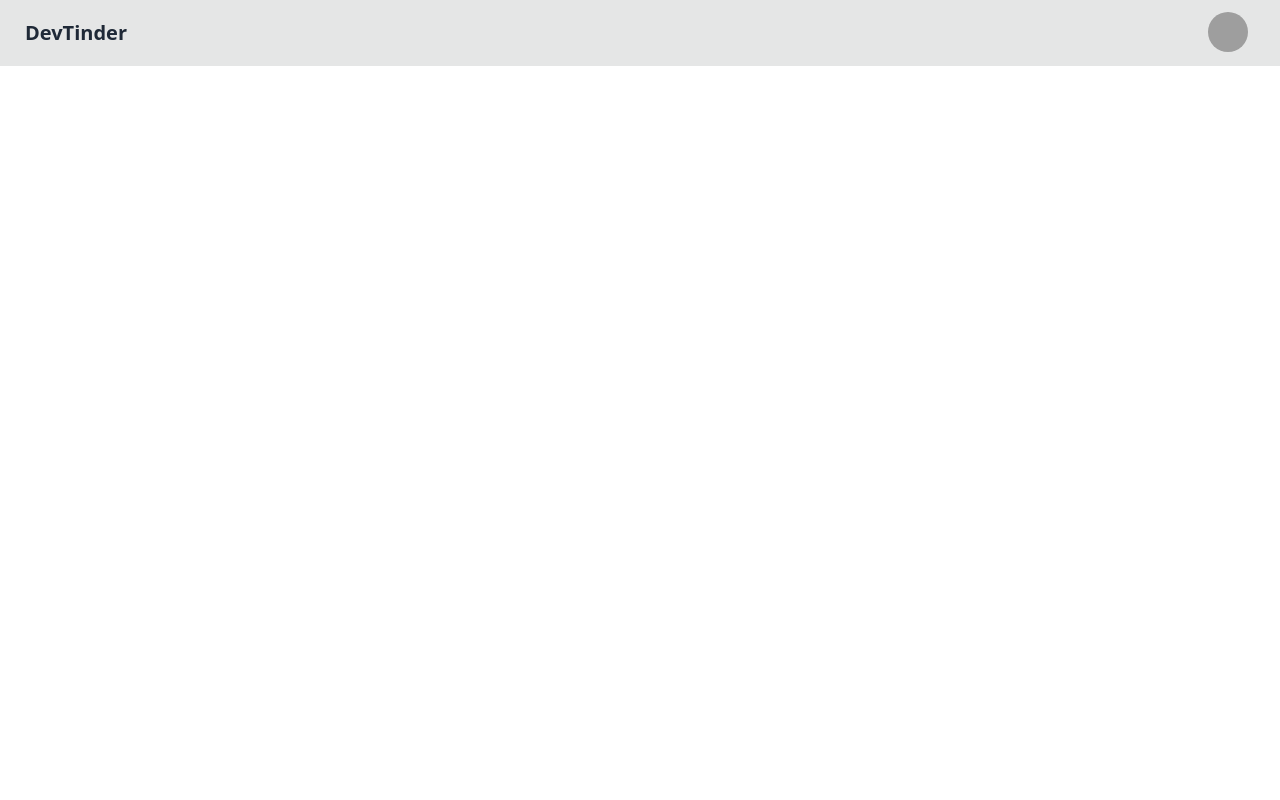
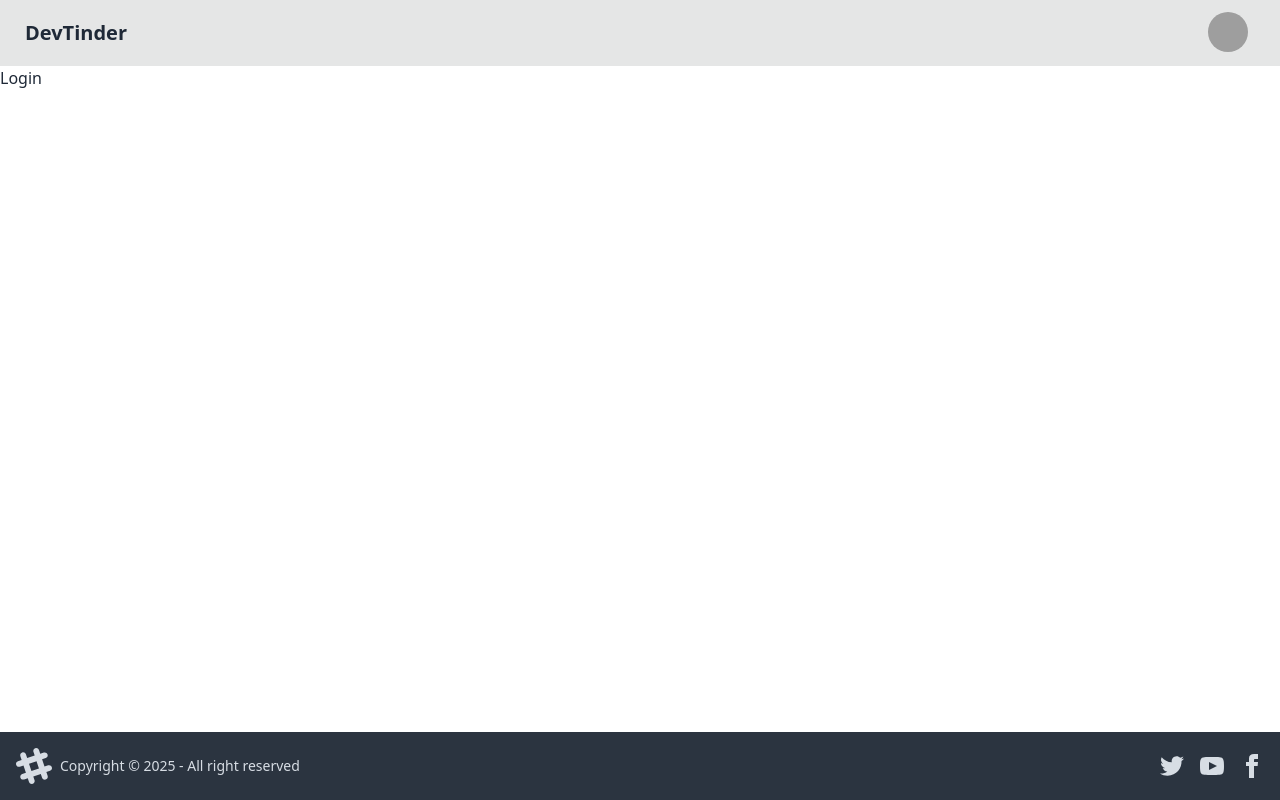
Before and after one commit to Shekhu04/devTinder-frontend, a React (Vite) app: page /login in a window 1280 px wide. Built offline with nearby package versions, Linux system fonts and the light colour scheme; grey boxes are pictures that could not be loaded.

Commit message:
setup complete and impleented routing

```diff
--- a/package.json
+++ b/package.json
@@ -11,7 +11,8 @@
   },
   "dependencies": {
     "react": "^19.0.0",
-    "react-dom": "^19.0.0"
+    "react-dom": "^19.0.0",
+    "react-router-dom": "^7.1.5"
   },
   "devDependencies": {
     "@eslint/js": "^9.19.0",
--- a/src/App.jsx
+++ b/src/App.jsx
@@ -1,46 +1,24 @@
+import { BrowserRouter, Route, Routes } from "react-router-dom";
+import Navbar from "./Navbar";
+import Body from "./Body";
+import Login from "./Login";
+import Profile from "./Profile";
+
 function App() {
   return (
     <>
-      <div className="navbar bg-base-300">
-        <div className="flex-1">
-          <a className="btn btn-ghost text-xl">DevTinder </a>
-        </div>
-        <div className="flex-none gap-2">
-          <div className="form-control">
-          </div>
-          <div className="dropdown dropdown-end mx-5">
-            <div
-              tabIndex={0}
-              role="button"
-              className="btn btn-ghost btn-circle avatar"
-            >
-              <div className="w-10 rounded-full">
-                <img
-                  alt="Tailwind CSS Navbar component"
-                  src="https://img.daisyui.com/images/stock/photo-1534528741775-53994a69daeb.webp"
-                />
-              </div>
-            </div>
-            <ul
-              tabIndex={0}
-              className="menu menu-sm dropdown-content bg-base-100 rounded-box z-[1] mt-3 w-52 p-2 shadow"
-            >
-              <li>
-                <a className="justify-between">
-                  Profile
-                  <span className="badge">New</span>
-                </a>
-              </li>
-              <li>
-                <a>Settings</a>
-              </li>
-              <li>
-                <a>Logout</a>
-              </li>
-            </ul>
-          </div>
-        </div>
-      </div>
+    <BrowserRouter basename="/">
+    <Routes>
+      <Route path="/" element={<Body/>}>
+        <Route path="/login" element={<Login/>}/>
+        <Route path="/profile" element={<Profile/>}/>
+      </Route>
+
+    </Routes>
+
+    </BrowserRouter>
+
+
     </>
   );
 }
--- /dev/null
+++ b/src/Body.jsx
@@ -0,0 +1,16 @@
+import React from 'react'
+import Navbar from './Navbar'
+import { Outlet } from 'react-router-dom'
+import Footer from './Footer'
+
+const Body = () => {
+  return (
+    <div>
+        <Navbar/>
+        <Outlet/>
+        <Footer/>
+    </div>
+  )
+}
+
+export default Body
--- /dev/null
+++ b/src/Footer.jsx
@@ -0,0 +1,59 @@
+import React from 'react'
+
+const Footer = () => {
+  return (
+    <footer className="bg-base-300 footer bg-neutral text-neutral-content items-center p-4 fixed bottom-0">
+      <aside className="grid-flow-col items-center">
+        <svg
+          width="36"
+          height="36"
+          viewBox="0 0 24 24"
+          xmlns="http://www.w3.org/2000/svg"
+          fillRule="evenodd"
+          clipRule="evenodd"
+          className="fill-current"
+        >
+          <path d="M22.672 15.226l-2.432.811.841 2.515c.33 1.019-.209 2.127-1.23 2.456-1.15.325-2.148-.321-2.463-1.226l-.84-2.518-5.013 1.677.84 2.517c.391 1.203-.434 2.542-1.831 2.542-.88 0-1.601-.564-1.86-1.314l-.842-2.516-2.431.809c-1.135.328-2.145-.317-2.463-1.229-.329-1.018.211-2.127 1.231-2.456l2.432-.809-1.621-4.823-2.432.808c-1.355.384-2.558-.59-2.558-1.839 0-.817.509-1.582 1.327-1.846l2.433-.809-.842-2.515c-.33-1.02.211-2.129 1.232-2.458 1.02-.329 2.13.209 2.461 1.229l.842 2.515 5.011-1.677-.839-2.517c-.403-1.238.484-2.553 1.843-2.553.819 0 1.585.509 1.85 1.326l.841 2.517 2.431-.81c1.02-.33 2.131.211 2.461 1.229.332 1.018-.21 2.126-1.23 2.456l-2.433.809 1.622 4.823 2.433-.809c1.242-.401 2.557.484 2.557 1.838 0 .819-.51 1.583-1.328 1.847m-8.992-6.428l-5.01 1.675 1.619 4.828 5.011-1.674-1.62-4.829z"></path>
+        </svg>
+        <p>Copyright © {new Date().getFullYear()} - All right reserved</p>
+      </aside>
+      <nav className="grid-flow-col gap-4 md:place-self-center md:justify-self-end">
+        <a>
+          <svg
+            xmlns="http://www.w3.org/2000/svg"
+            width="24"
+            height="24"
+            viewBox="0 0 24 24"
+            className="fill-current"
+          >
+            <path d="M24 4.557c-.883.392-1.832.656-2.828.775 1.017-.609 1.798-1.574 2.165-2.724-.951.564-2.005.974-3.127 1.195-.897-.957-2.178-1.555-3.594-1.555-3.179 0-5.515 2.966-4.797 6.045-4.091-.205-7.719-2.165-10.148-5.144-1.29 2.213-.669 5.108 1.523 6.574-.806-.026-1.566-.247-2.229-.616-.054 2.281 1.581 4.415 3.949 4.89-.693.188-1.452.232-2.224.084.626 1.956 2.444 3.379 4.6 3.419-2.07 1.623-4.678 2.348-7.29 2.04 2.179 1.397 4.768 2.212 7.548 2.212 9.142 0 14.307-7.721 13.995-14.646.962-.695 1.797-1.562 2.457-2.549z"></path>
+          </svg>
+        </a>
+        <a>
+          <svg
+            xmlns="http://www.w3.org/2000/svg"
+            width="24"
+            height="24"
+            viewBox="0 0 24 24"
+            className="fill-current"
+          >
+            <path d="M19.615 3.184c-3.604-.246-11.631-.245-15.23 0-3.897.266-4.356 2.62-4.385 8.816.029 6.185.484 8.549 4.385 8.816 3.6.245 11.626.246 15.23 0 3.897-.266 4.356-2.62 4.385-8.816-.029-6.185-.484-8.549-4.385-8.816zm-10.615 12.816v-8l8 3.993-8 4.007z"></path>
+          </svg>
+        </a>
+        <a>
+          <svg
+            xmlns="http://www.w3.org/2000/svg"
+            width="24"
+            height="24"
+            viewBox="0 0 24 24"
+            className="fill-current"
+          >
+            <path d="M9 8h-3v4h3v12h5v-12h3.642l.358-4h-4v-1.667c0-.955.192-1.333 1.115-1.333h2.885v-5h-3.808c-3.596 0-5.192 1.583-5.192 4.615v3.385z"></path>
+          </svg>
+        </a>
+      </nav>
+    </footer>
+  );
+}
+
+export default Footer
--- /dev/null
+++ b/src/Login.jsx
@@ -0,0 +1,9 @@
+import React from 'react'
+
+const Login = () => {
+  return (
+    <div>Login</div>
+  )
+}
+
+export default Login
--- /dev/null
+++ b/src/Navbar.jsx
@@ -0,0 +1,47 @@
+import React from 'react'
+
+const Navbar = () => {
+  return (
+    <div className="navbar bg-base-300">
+      <div className="flex-1">
+        <a className="btn btn-ghost text-xl">DevTinder </a>
+      </div>
+      <div className="flex-none gap-2">
+        <div className="form-control"></div>
+        <div className="dropdown dropdown-end mx-5">
+          <div
+            tabIndex={0}
+            role="button"
+            className="btn btn-ghost btn-circle avatar"
+          >
+            <div className="w-10 rounded-full">
+              <img
+                alt="Tailwind CSS Navbar component"
+                src="https://img.daisyui.com/images/stock/photo-1534528741775-53994a69daeb.webp"
+              />
+            </div>
+          </div>
+          <ul
+            tabIndex={0}
+            className="menu menu-sm dropdown-content bg-base-100 rounded-box z-[1] mt-3 w-52 p-2 shadow"
+          >
+            <li>
+              <a className="justify-between">
+                Profile
+                <span className="badge">New</span>
+              </a>
+            </li>
+            <li>
+              <a>Settings</a>
+            </li>
+            <li>
+              <a>Logout</a>
+            </li>
+          </ul>
+        </div>
+      </div>
+    </div>
+  );
+}
+
+export default Navbar
--- /dev/null
+++ b/src/Profile.jsx
@@ -0,0 +1,9 @@
+import React from 'react'
+
+const Profile = () => {
+  return (
+    <div>Profile</div>
+  )
+}
+
+export default Profile
```
Also changed, not shown: 1 other file (tests, documents, lock files or other folders).
